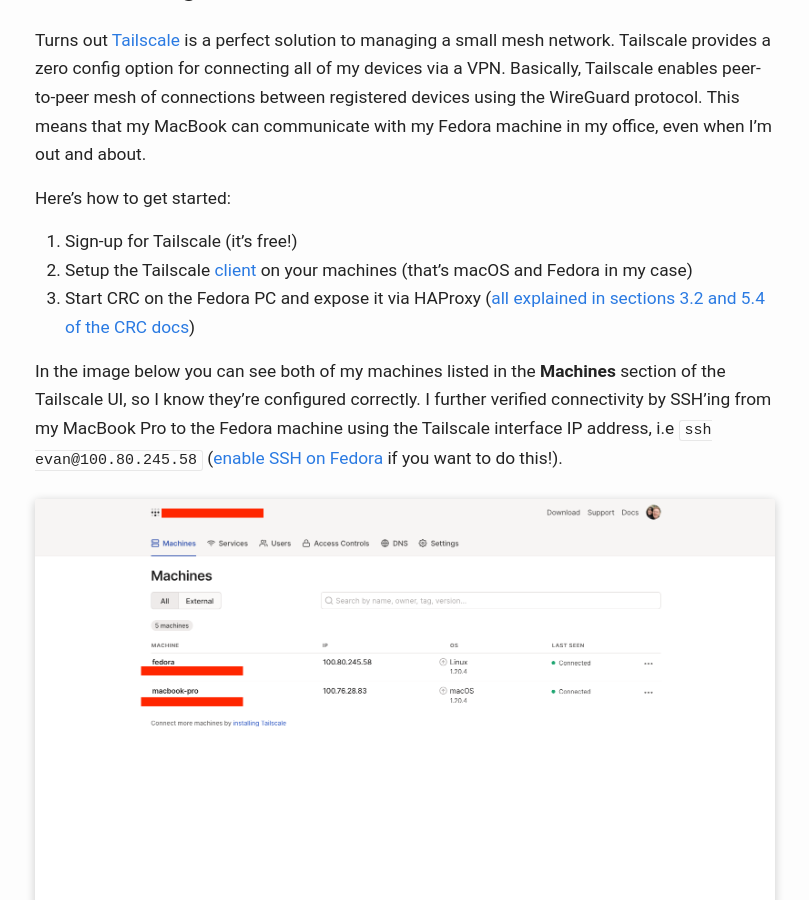
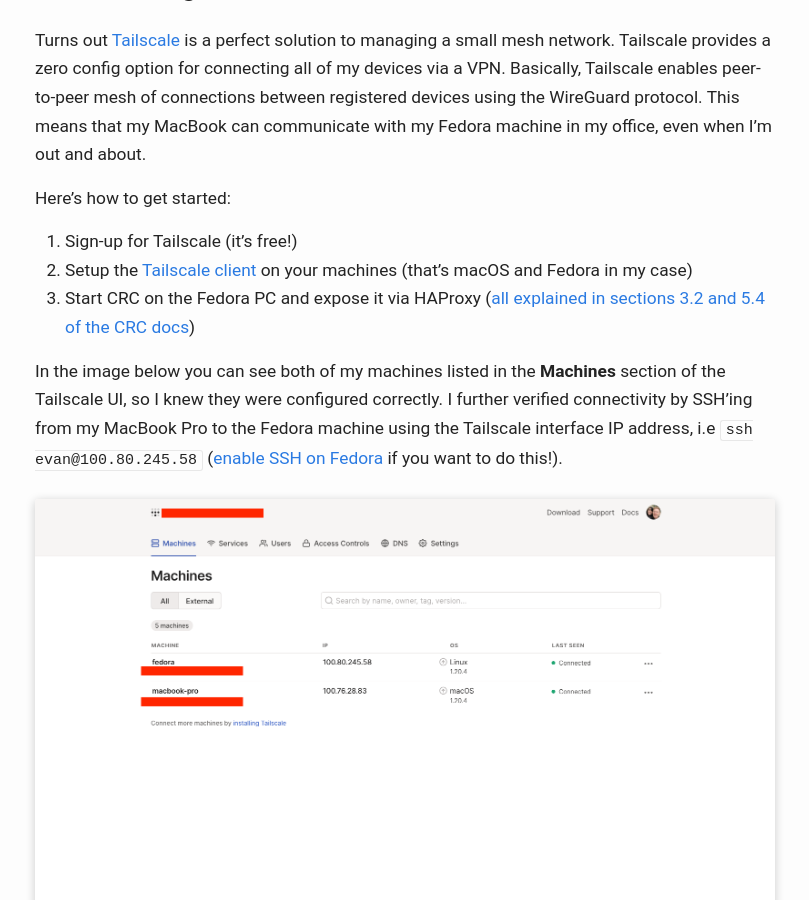
Before and after one commit to evanshortiss/evanshortiss.github.io, a Jekyll site: the page built from _posts/2022-03-15-crc-tailscale.markdown, in a window 1280 px wide and 900 px high, scrolled down 1297 px. Shown: the whole window, without its empty margins (235-1044 px from the left). Built offline with Jekyll 4.4.1, drawn with Linux system fonts in a browser that asks for light colours.

Commit message:
fix tense of crc and tailscale post

```diff
--- a/_posts/2022-03-15-crc-tailscale.markdown
+++ b/_posts/2022-03-15-crc-tailscale.markdown
@@ -44,11 +44,11 @@
 Here's how to get started:
 
 1. Sign-up for Tailscale (it's free!)
-1. Setup the Tailscale [client](https://tailscale.com/download/) on your machines (that's macOS and Fedora in my case)
+1. Setup the [Tailscale client](https://tailscale.com/download/) on your machines (that's macOS and Fedora in my case)
 1. Start CRC on the Fedora PC and expose it via HAProxy ([all explained in sections 3.2 and 5.4 of the CRC docs](https://access.redhat.com/documentation/en-us/red_hat_codeready_containers/1.40/html/getting_started_guide/))
 
 In the image below you can see both of my machines listed in the **Machines**
-section of the Tailscale UI, so I know they're configured correctly. I further
+section of the Tailscale UI, so I knew they were configured correctly. I further
 verified connectivity by SSH'ing from my MacBook Pro to the Fedora machine
 using the Tailscale interface IP address, i.e `ssh evan@100.80.245.58` ([enable SSH on Fedora](https://docs.fedoraproject.org/en-US/fedora/f34/system-administrators-guide/infrastructure-services/OpenSSH/#s2-ssh-configuration-sshd) if you want to do this!).
 
```
